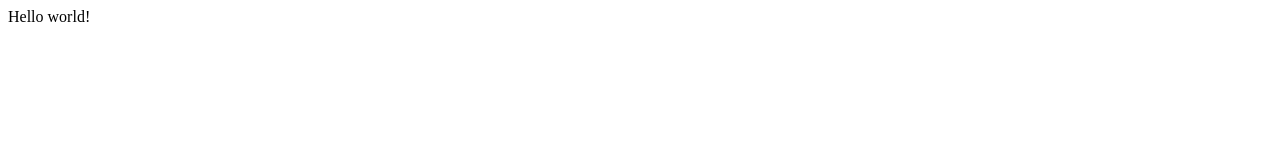
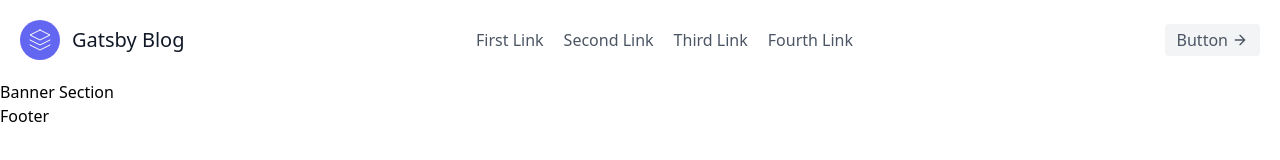
Before and after one commit to shakibdshy/gatsby-blog, a Gatsby site: page / in a window 1280 px wide. Built offline with nearby package versions, Linux system fonts and the light colour scheme; Gatsby itself is replaced by a stand-in of ours.

Commit message:
Initial File Setup

```diff
--- /dev/null
+++ b/gatsby-browser.js
@@ -0,0 +1 @@
+import './src/styles/global.css'
--- a/gatsby-config.js
+++ b/gatsby-config.js
@@ -6,5 +6,7 @@
 
 module.exports = {
   /* Your site config here */
-  plugins: [],
+  plugins: [
+    'gatsby-plugin-postcss',
+  ],
 }
--- a/package.json
+++ b/package.json
@@ -19,7 +19,11 @@
     "react-dom": "^18.1.0"
   },
   "devDependencies": {
-    "prettier": "^2.7.1"
+    "autoprefixer": "^10.4.13",
+    "gatsby-plugin-postcss": "^5.24.0",
+    "postcss": "^8.4.18",
+    "prettier": "^2.7.1",
+    "tailwindcss": "^3.2.2"
   },
   "repository": {
     "type": "git",
--- /dev/null
+++ b/postcss.config.js
@@ -0,0 +1,6 @@
+module.exports = {
+  plugins: {
+    tailwindcss: {},
+    autoprefixer: {},
+  },
+}
--- /dev/null
+++ b/src/components/Footer.js
@@ -0,0 +1,7 @@
+import React from 'react'
+
+export default function Footer() {
+  return (
+    <div>Footer</div>
+  )
+}
--- /dev/null
+++ b/src/components/Header.js
@@ -0,0 +1,27 @@
+import React from 'react'
+
+export default function Header() {
+  return (
+      <header className="text-gray-600 body-font">
+          <div className="container mx-auto flex flex-wrap p-5 flex-col md:flex-row items-center">
+              <a className="flex title-font font-medium items-center text-gray-900 mb-4 md:mb-0">
+                  <svg xmlns="http://www.w3.org/2000/svg" fill="none" stroke="currentColor" strokeLinecap="round" strokeLinejoin="round" strokewidth="2" className="w-10 h-10 text-white p-2 bg-indigo-500 rounded-full" viewBox="0 0 24 24">
+                      <path d="M12 2L2 7l10 5 10-5-10-5zM2 17l10 5 10-5M2 12l10 5 10-5"></path>
+                  </svg>
+                  <span className="ml-3 text-xl">Gatsby Blog</span>
+              </a>
+              <nav className="md:ml-auto md:mr-auto flex flex-wrap items-center text-base justify-center">
+                  <a className="mr-5 hover:text-gray-900">First Link</a>
+                  <a className="mr-5 hover:text-gray-900">Second Link</a>
+                  <a className="mr-5 hover:text-gray-900">Third Link</a>
+                  <a className="mr-5 hover:text-gray-900">Fourth Link</a>
+              </nav>
+              <button className="inline-flex items-center bg-gray-100 border-0 py-1 px-3 focus:outline-none hover:bg-gray-200 rounded text-base mt-4 md:mt-0">Button
+                  <svg fill="none" stroke="currentColor" strokeLinecap="round" strokeLinejoin="round" strokeWidth="2" className="w-4 h-4 ml-1" viewBox="0 0 24 24">
+                      <path d="M5 12h14M12 5l7 7-7 7"></path>
+                  </svg>
+              </button>
+          </div>
+      </header>
+  )
+}
--- /dev/null
+++ b/src/components/Layout.js
@@ -0,0 +1,15 @@
+import React from 'react'
+import Footer from './Footer'
+import Header from './Header'
+
+export default function Layout({ children }) {
+    return (
+        <>
+            <Header />
+            <main>
+                {children}
+            </main>
+            <Footer />
+        </>
+    )
+}
--- a/src/pages/index.js
+++ b/src/pages/index.js
@@ -1,5 +1,12 @@
 import React from "react"
+import Layout from "../components/Layout"
 
 export default function Home() {
-  return <div>Hello world!</div>
+  return (
+    <>
+      <Layout>
+        <h2>Banner Section</h2>
+      </Layout>
+    </>
+  )
 }
--- /dev/null
+++ b/src/styles/global.css
@@ -0,0 +1,3 @@
+@tailwind base;
+@tailwind components;
+@tailwind utilities;
--- /dev/null
+++ b/tailwind.config.js
@@ -0,0 +1,11 @@
+/** @type {import('tailwindcss').Config} */
+module.exports = {
+  content: [
+    "./src/pages/**/*.{js,jsx,ts,tsx}",
+    "./src/components/**/*.{js,jsx,ts,tsx}",
+  ],
+  theme: {
+    extend: {},
+  },
+  plugins: [],
+}
```
Also changed, not shown: 1 other file.
